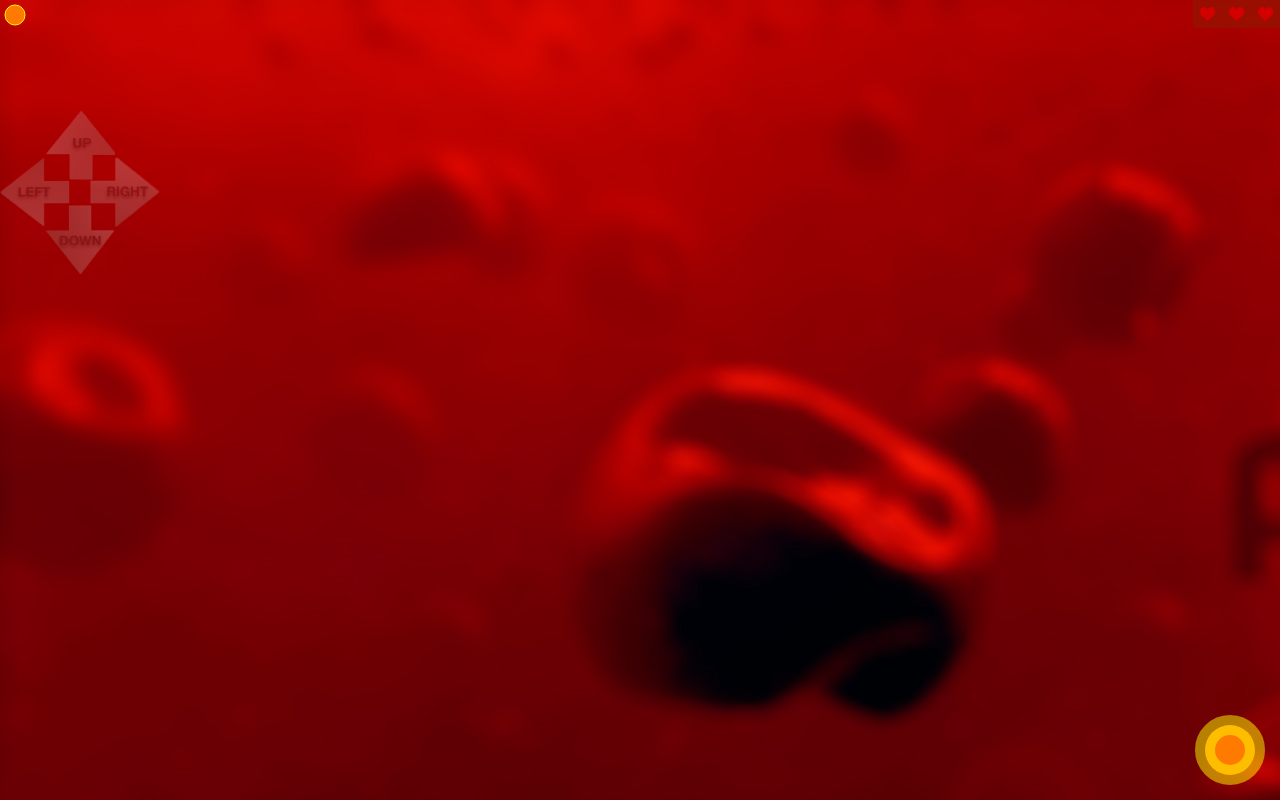
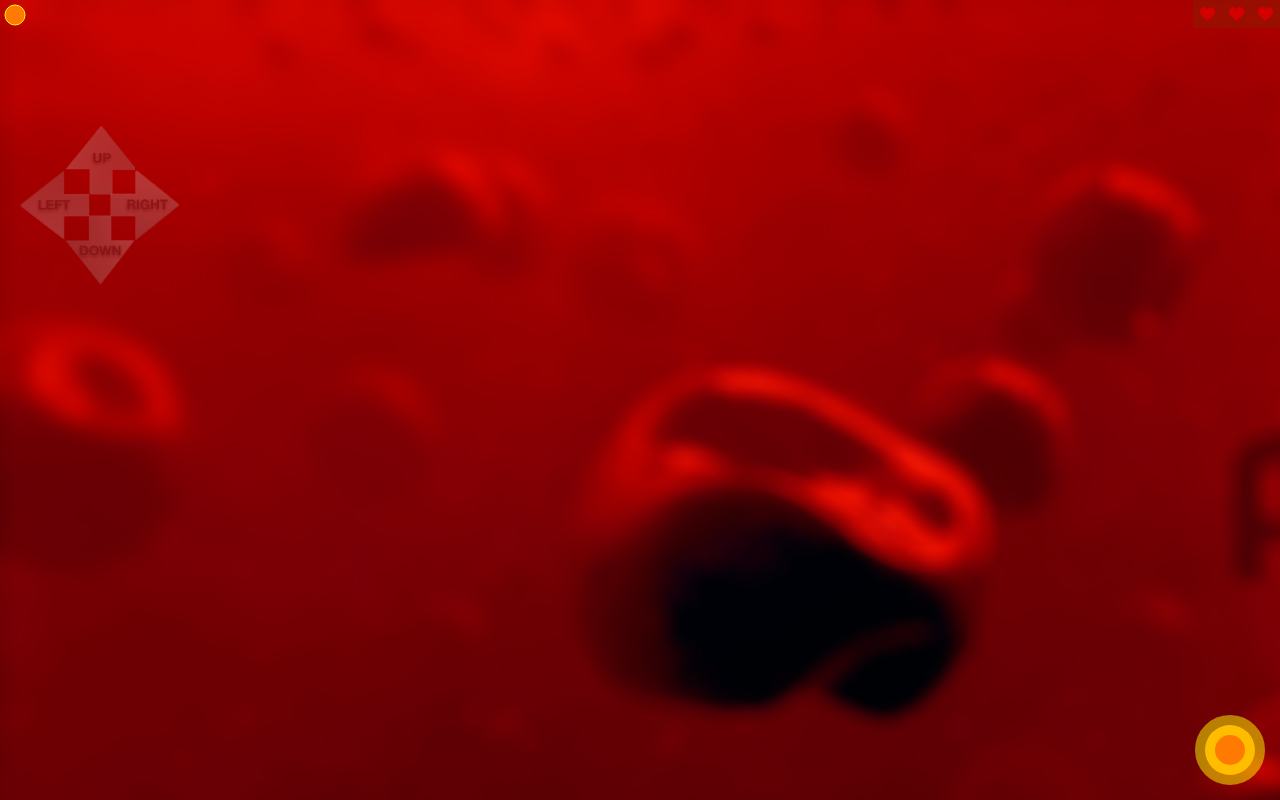
Before and after one commit to d8ta/amazing, a website: page game.html in a window 1280 px wide. Drawn offline with nearby package versions, Linux system fonts and the light colour scheme; files that its build step writes are made by us from their sources; files whose address does not match are found by name; a web font is replaced by a local one.

Commit message:
steuerung optimieren

```diff
--- a/js/game.js
+++ b/js/game.js
@@ -8,12 +8,11 @@ var context = canvas.getContext('2d');
 context.canvas.height = window.innerHeight;
 context.canvas.width = window.innerWidth;
 
-/*
 var $c = $('canvas'), c = $c[0];
 $(window).resize(function() {
     c.width = $c.width();
     c.height = $c.height();
-});*/
+});
 
 
 /**
--- a/js/release.js
+++ b/js/release.js
@@ -17,12 +17,11 @@ var context = canvas.getContext('2d');
 context.canvas.height = window.innerHeight;
 context.canvas.width = window.innerWidth;
 
-/*
 var $c = $('canvas'), c = $c[0];
 $(window).resize(function() {
     c.width = $c.width();
     c.height = $c.height();
-});*/
+});
 
 
 /**
--- a/main.scss
+++ b/main.scss
@@ -109,22 +109,22 @@ canvas {
 }
 
 #left {
-  margin-top: 157px;
-
+  margin-left: 20px;
+  margin-top: 170px;
 }
 
 #right {
-  margin-top: 157px;
+  margin-top: 170px;
   margin-left: 20px;
 
 }
 #up {
-  margin-top: 110px;
+  margin-top: 125px;
   margin-left: -115px;
 }
 
 #down {
-  margin-top: 205px;
+  margin-top: 215px;
   margin-left: -115px;
 }
 
```
Also changed, not shown: js/release.min.js, main.css.
